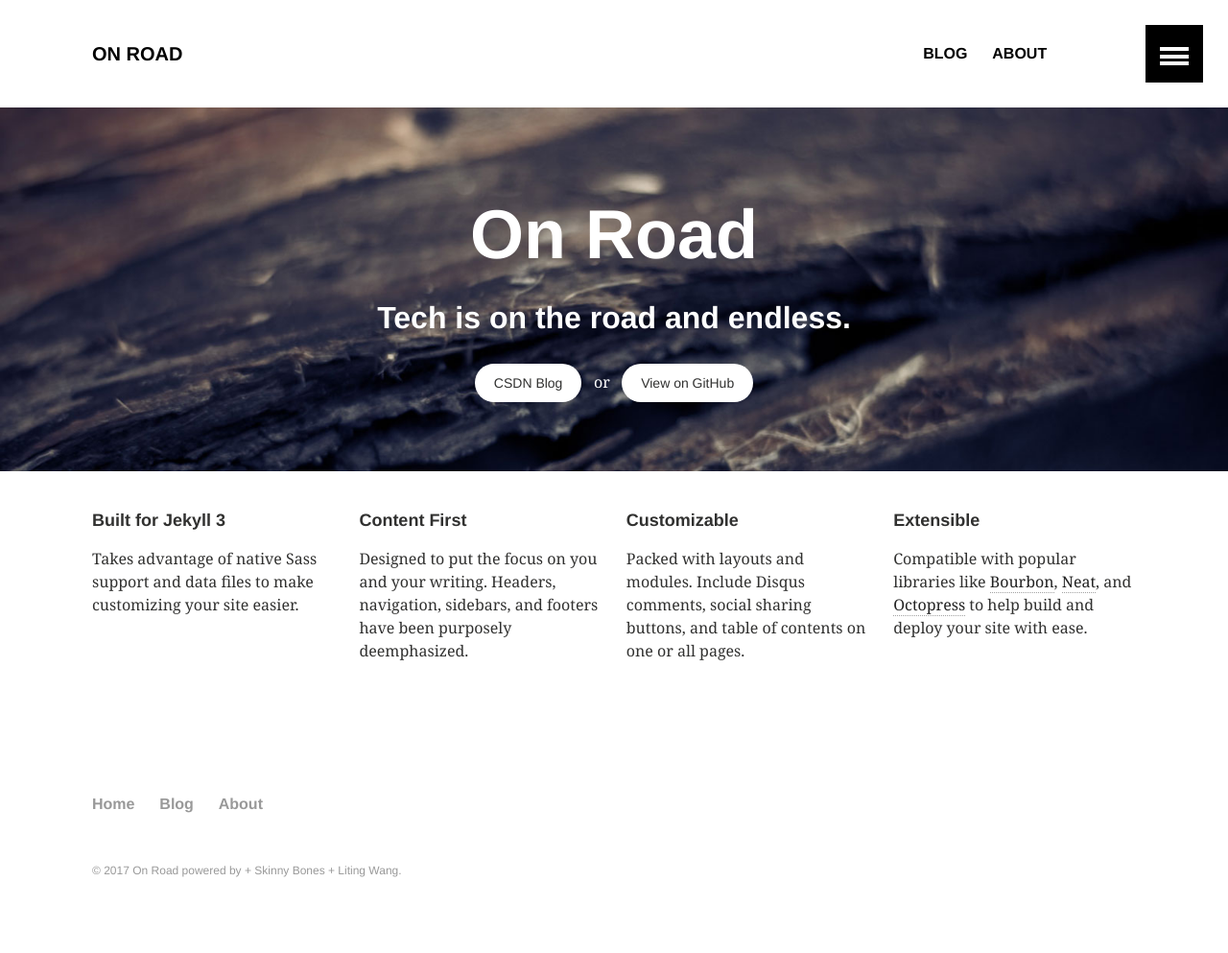
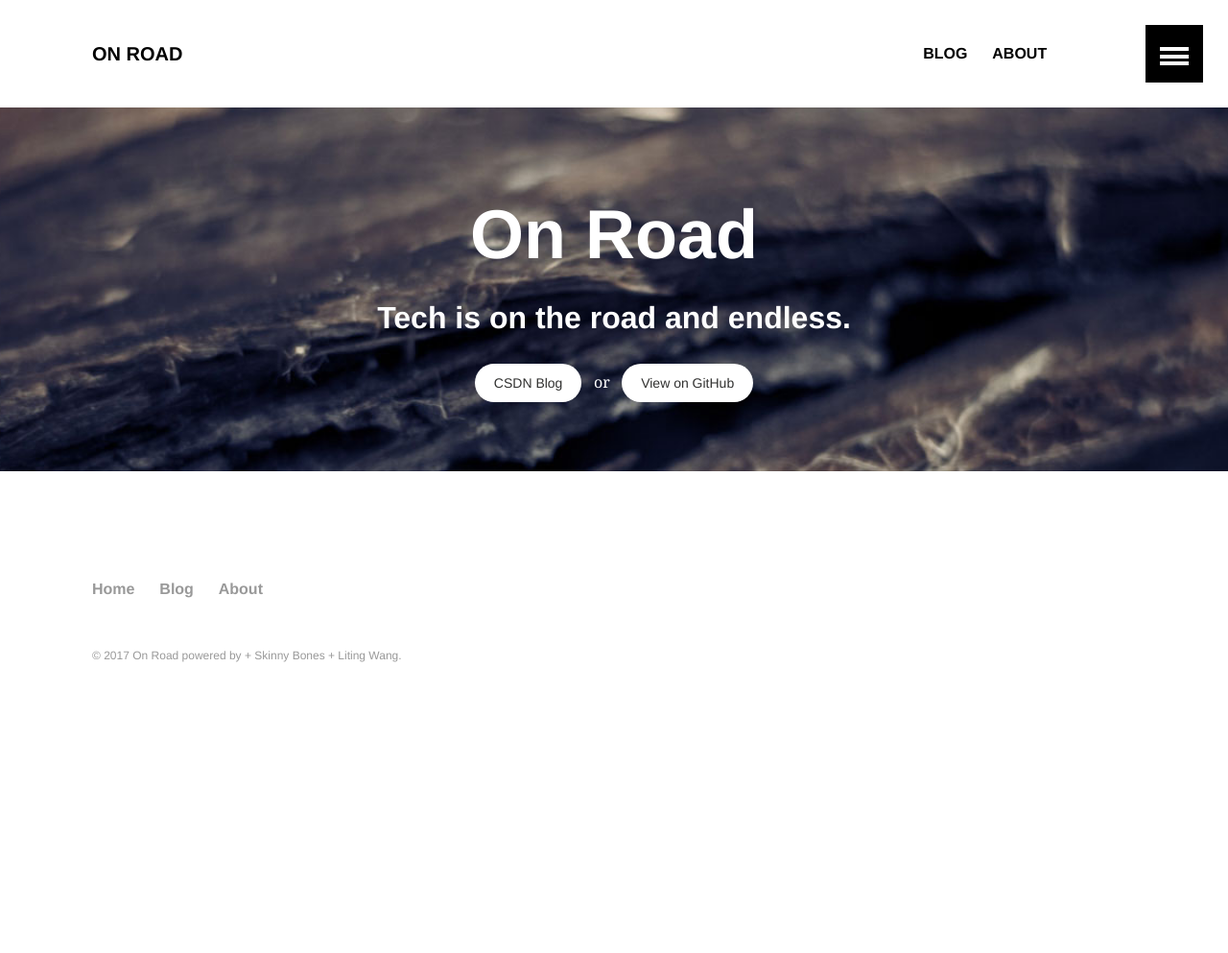
Before and after one commit to onroadtech/onroadtech.github.io, a Jekyll site: the page built from index.md, in a window 1280 px wide. Shown: the whole page at 96% size. Built offline with Jekyll 4.4.1, drawn with Linux system fonts in a browser that asks for light colours; after the commit the page ends 900 px from its top, so only the background shows below that.

Commit message:
Post 2017-11-10 blog.

```diff
--- a/index.md
+++ b/index.md
@@ -4,27 +4,3 @@ permalink: /
 image:
   feature: wood-texture-1600x800.jpg
 ---
-
-<div class="tiles">
-
-<div class="tile">
-  <h2 class="post-title">Built for Jekyll 3</h2>
-  <p class="post-excerpt">Takes advantage of native Sass support and data files to make customizing your site easier.</p>
-</div><!-- /.tile -->
-
-<div class="tile">
-  <h2 class="post-title">Content First</h2>
-  <p class="post-excerpt">Designed to put the focus on you and your writing. Headers, navigation, sidebars, and footers have been purposely deemphasized.</p>
-</div><!-- /.tile -->
-
-<div class="tile">
-  <h2 class="post-title">Customizable</h2>
-  <p class="post-excerpt">Packed with layouts and modules. Include Disqus comments, social sharing buttons, and table of contents on one or all pages.</p>
-</div><!-- /.tile -->
-
-<div class="tile">
-  <h2 class="post-title">Extensible</h2>
-  <p class="post-excerpt">Compatible with popular libraries like <a href="http://bourbon.io">Bourbon</a>, <a href="http://neat.bourbon.io/">Neat</a>, and <a href="http://github.com/octopress/octopress">Octopress</a> to help build and deploy your site with ease.</p>
-</div><!-- /.tile -->
-
-</div><!-- /.tiles -->
```
Also changed, not shown: _posts/articles/2017-11-10-aidl-ipc-communication-3.md (added, +132 -0 lines), README.md.
